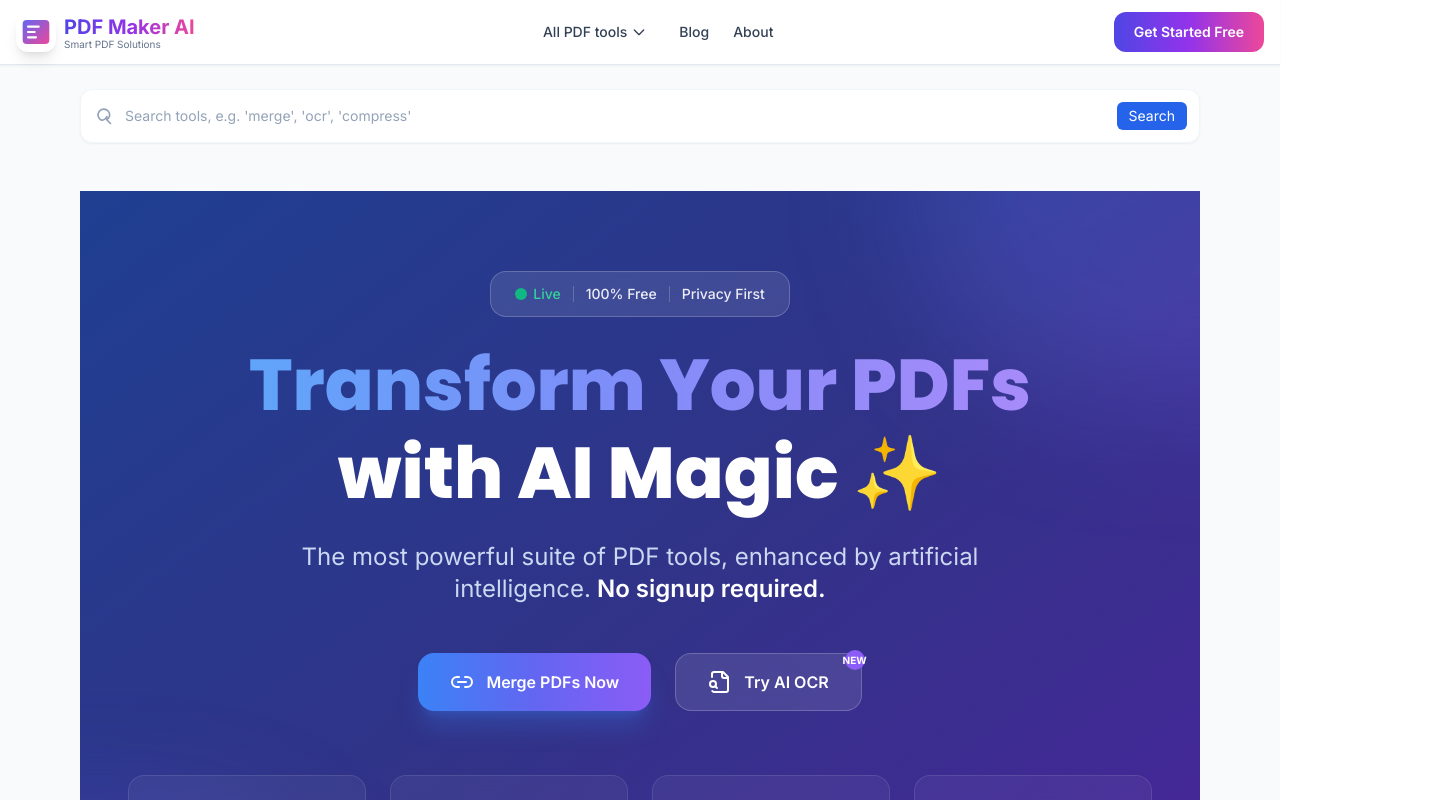
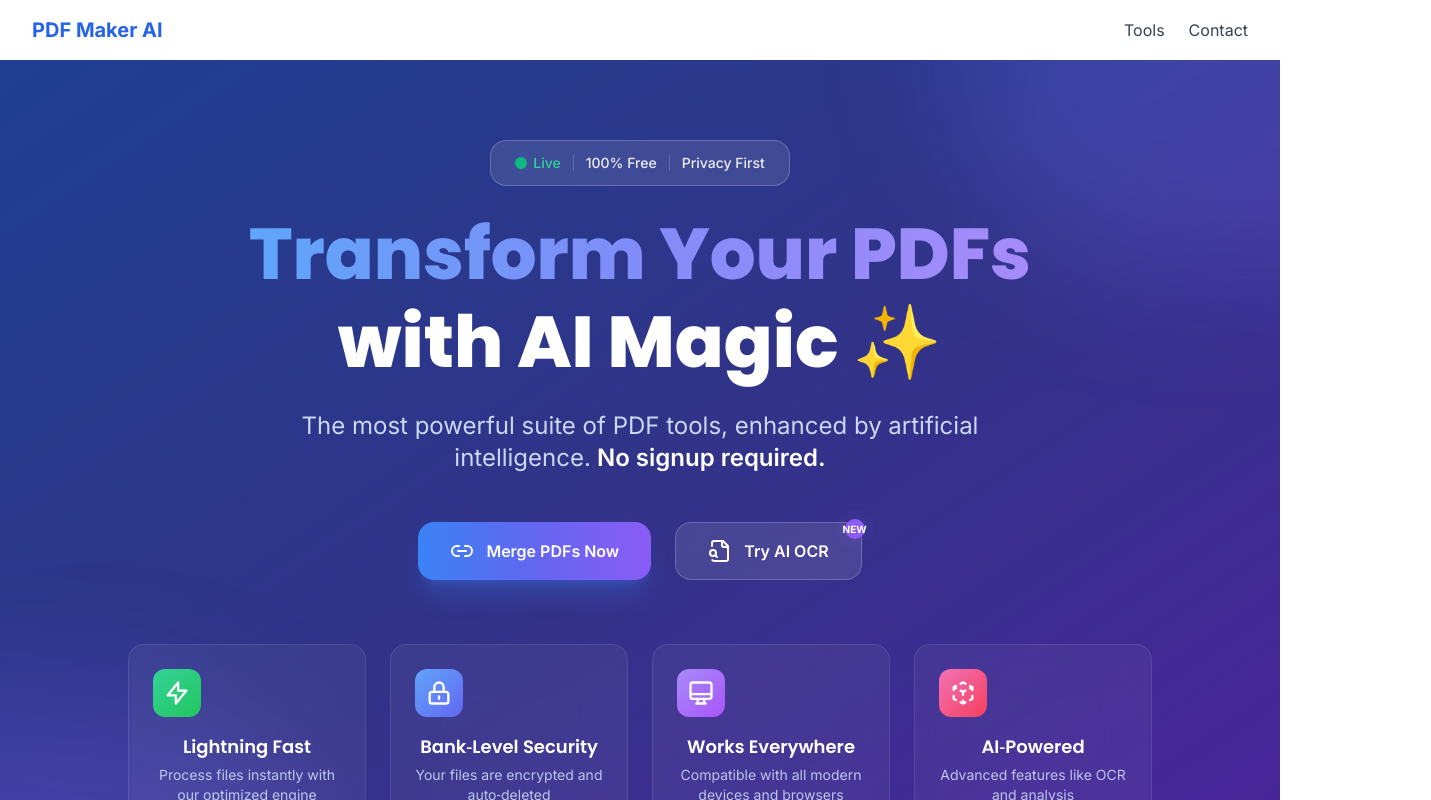
Before and after one commit to studybuild576-commits/my-tool-website, a Next.js app: page / in a window 1280 px wide. Shown: the top 800 px of the page, 1431 px wide, since content can reach past the window. Built offline with nearby package versions, Linux system fonts and the light colour scheme.

Commit message:
Update Layout.tsx

```diff
--- a/components/Layout.tsx
+++ b/components/Layout.tsx
@@ -1,59 +1,30 @@
-// components/Layout.tsx (if used as a wrapper component)
-// Note: Prefer Next.js App Router layout.tsx at app/layout.tsx for global shells.
+"use client"; // ✅ Add this line
+
 import React from "react";
-import Navbar from "@/components/Navbar";
-import Footer from "@/components/Footer";
 
 export default function Layout({ children }: { children: React.ReactNode }) {
-  // All SEO/meta should come from app/**/page.tsx (metadata or generateMetadata).
   return (
-    <div className="min-h-screen bg-[#F9FAFB] text-[#111827] antialiased">
-      <Navbar />
+    <div className="min-h-screen flex flex-col">
+      <header className="bg-white shadow-sm">
+        <div className="max-w-7xl mx-auto py-4 px-4 sm:px-6 lg:px-8 flex justify-between items-center">
+          <a href="/" className="text-xl font-bold text-blue-600">
+            PDF Maker AI
+          </a>
+          {/* Example Nav */}
+          <nav className="space-x-6">
+            <a href="/tools" className="text-gray-700 hover:text-blue-600">Tools</a>
+            <a href="/contact" className="text-gray-700 hover:text-blue-600">Contact</a>
+          </nav>
+        </div>
+      </header>
 
-      {/* Global Search (accessible, non-blocking) */}
-      <div className="max-w-6xl mx-auto px-4 mt-6">
-        <form
-          role="search"
-          aria-label="Site tools search"
-          className="w-full bg-white rounded-xl shadow-sm p-3 flex items-center gap-3 border border-slate-100"
-          onSubmit={(e) => {
-            e.preventDefault();
-            const fd = new FormData(e.currentTarget);
-            const q = String(fd.get("q") || "").trim();
-            if (!q) return;
-            // Do a light client-side redirect to a search route or tools filter
-            window.location.href = `/tools?query=${encodeURIComponent(q)}`;
-          }}
-        >
-          <svg
-            className="w-5 h-5 text-slate-400"
-            viewBox="0 0 24 24"
-            fill="none"
-            stroke="currentColor"
-            aria-hidden="true"
-          >
-            <path strokeLinecap="round" strokeLinejoin="round" strokeWidth={2} d="M21 21l-4.35-4.35m0 0A7 7 0 1010 17a7 7 0 006.65-4.35z" />
-          </svg>
-          <input
-            name="q"
-            aria-label="Search tools"
-            className="flex-1 bg-transparent outline-none text-sm text-slate-700 placeholder:text-slate-400"
-            placeholder="Search tools, e.g. 'merge', 'ocr', 'compress'"
-            autoComplete="off"
-            inputMode="search"
-          />
-          <button
-            type="submit"
-            className="text-sm px-3 py-1 rounded-md bg-primary-500 text-white hover:bg-primary-600 transition focus-visible:outline-none focus-visible:ring-2 focus-visible:ring-primary-300"
-          >
-            Search
-          </button>
-        </form>
-      </div>
+      <main className="flex-grow">{children}</main>
 
-      <main className="max-w-6xl mx-auto px-4 py-10 md:py-12">{children}</main>
-
-      <Footer />
+      <footer className="bg-gray-100 border-t mt-10">
+        <div className="max-w-7xl mx-auto py-6 px-4 text-center text-gray-600 text-sm">
+          © {new Date().getFullYear()} PDF Maker AI — All rights reserved.
+        </div>
+      </footer>
     </div>
   );
 }
```
